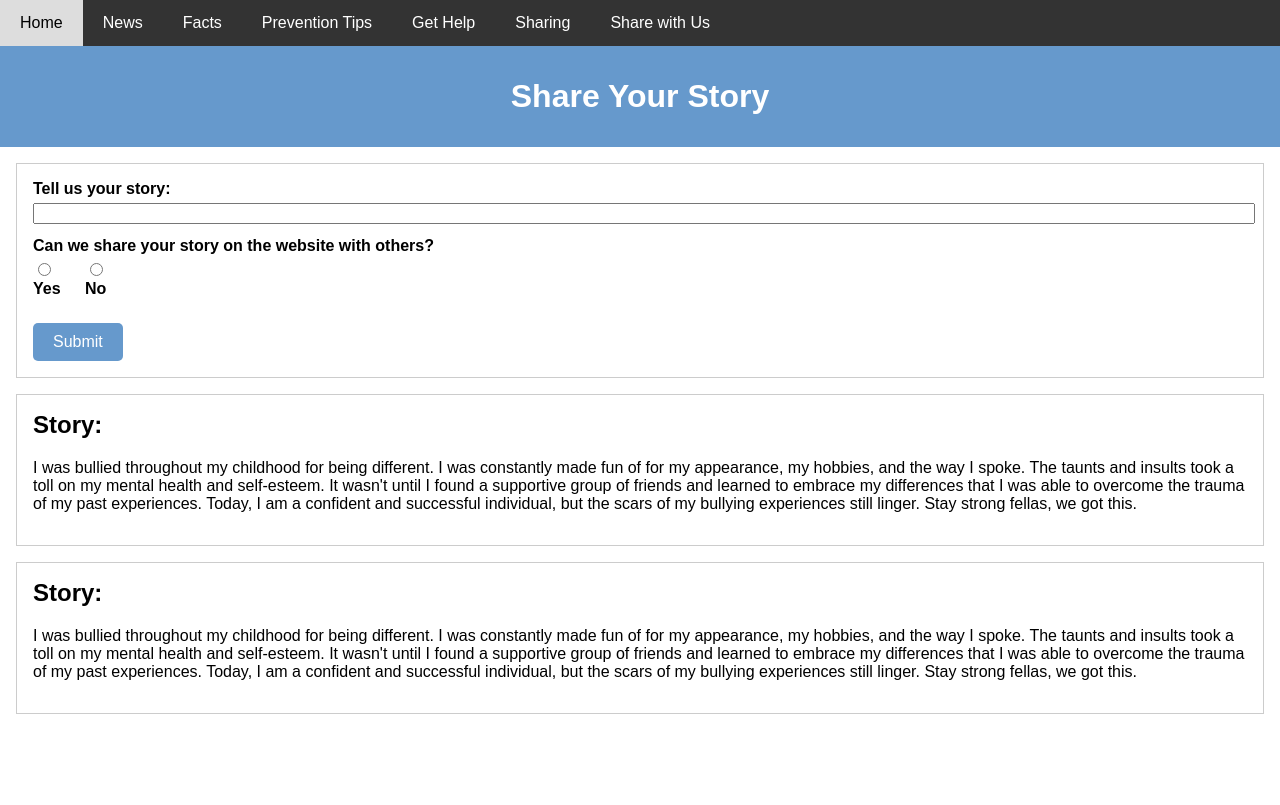
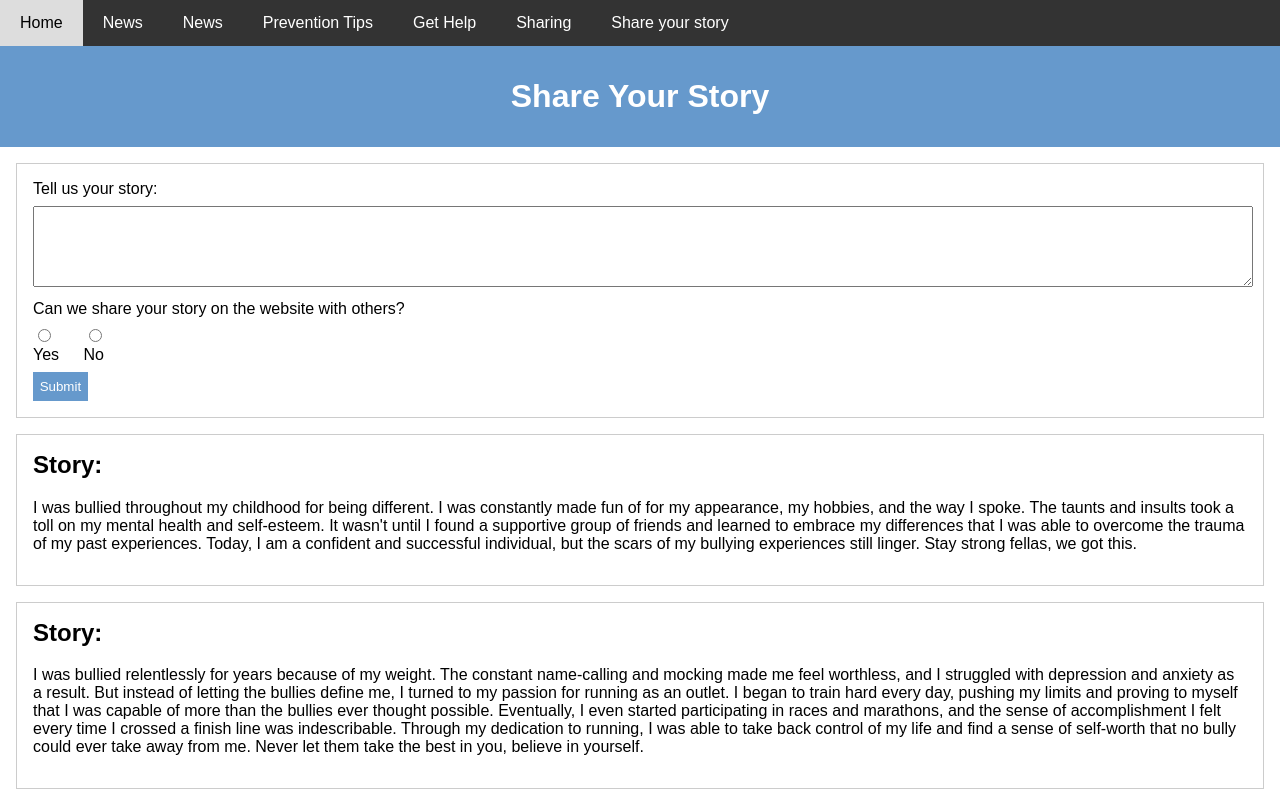
Before and after one commit to SurayaLotfi/OSPAssignment, a PHP site: page /story.php in a window 1280 px wide. Before the commit the page ends 714 px from the top, so only its background shows below. Run offline with PHP 8.4, Linux system fonts and the light colour scheme.

Commit message:
Update story.php

```diff
--- a/story.php
+++ b/story.php
@@ -72,67 +72,28 @@ session_start();
 			color: red;
 			cursor: pointer;
 		}
-		#share-with-us {
-		margin-top: 50px;
-		margin-bottom: 50px;
-		padding: 20px;
-		border: 1px solid #ddd;
-		border-radius: 5px;
-		}
-		.form-group {
-			margin-bottom: 20px;
-		}
-		label {
-			font-weight: bold;
-			display: block;
-			margin-bottom: 5px;
-		}
-		textarea, input[type="file"] {
-			width: 100%;
-			padding: 10px;
-			border-radius: 5px;
-			border: 1px solid #ddd;
-			font-size: 16px;
-			resize: none;
-		}
+
 		.radio-group {
 			display: inline-block;
 			margin-right: 20px;
 		}
-		input[type="submit"] {
-			background-color: #6699CC;
-			color: white;
-			padding: 10px 20px;
-			border-radius: 5px;
-			font-size: 16px;
-			cursor: pointer;
-			border: none;
-		}
-		input[type="submit"]:hover {
-			background-color: #3e8e41;
-		}
 	</style>
 </head>
+
 <body>
 <div class="navbar">
-<a href="homepage.php">Home</a>
+        <a href="home.php">Home</a>
         <a href="news.php">News</a>
-			<a href="facts.php">Facts</a>
+        <a href="facts.php">News</a>
         <a href="tips.php">Prevention Tips</a>
         <a href="gethelp.php">Get Help</a>
         <a href="newstories.php">Sharing</a>
-			<a href="story.php">Share with Us</a>
+        <a href="story.php">Share your story</a>
       </div>
 	<h1>Share Your Story</h1>
 	<form action="story.php" method="POST">
-		<?php
-			$rand=rand();
-			$_SESSION['rand']=$rand;
-		?>
-		<input type="hidden" value="<?php echo $rand; ?>" name="randcheck" />
 		<label for="story">Tell us your story:</label>
-        <!-- <textarea name="story" rows="5" required></textarea> -->
-        <input type="text" name="story" rows="5" required value="<?php echo htmlspecialchars($_POST['name'] ?? '', ENT_QUOTES); ?>">
+		<textarea name="story" rows="5" required></textarea>
 			<div class="form-group">
 				<label for="share-yes-no">Can we share your story on the website with others?</label>
 				<div class="radio-group">
@@ -147,24 +108,21 @@ session_start();
 		<input type="submit" value="Submit">
 	</form>
 
-
   <?php
 	if ($_SERVER["REQUEST_METHOD"] == "POST") {
-		if ($_POST['randcheck']==$_SESSION['rand']){
     $story = $_POST["story"];
 
     if (!isset($_SESSION["stories"])) {
         $_SESSION["stories"] = array();
-
     }
-
 
     // Add the new story to the beginning of the array of stories
     array_unshift($_SESSION["stories"], $story);
+
+    // Redirect to a GET request to display the stories
+    header("Location: {$_SERVER['PHP_SELF']}");
+    exit();
 }
-    }
-	// header('Location: displaystory.php');
-	// exit();
 
 // Display all the stories on the web page
 if (isset($_SESSION["stories"])) {
@@ -172,26 +130,21 @@ session_start();
         echo "<div class='story'>";
         echo "<h2>Story:</h2>";
         echo "<p>$s</p>";
-			echo "<p class='delete' onclick='deleteStory($key)'>Delete</p>";
+        // echo "<p class='delete' onclick='deleteStory($key)'>Delete</p>";
         echo "</div>";
     }
-
 }
 
-	// Delete a story if requested
-	if (isset($_GET["delete"])) {
-		$deleteIndex = $_GET["delete"];
-		unset($_SESSION["stories"][$deleteIndex]);
-		$_SESSION["stories"] = array_values($_SESSION["stories"]);
-	}
 ?>
-
-	<script>
+<!-- <script>
         function deleteStory(index) {
         if (index !== undefined && confirm("Are you sure you want to delete this story?")) {
             window.location.href = "story.php?delete=" + index;
         }
         }
+	</script> -->
+
+
 
 	</script>
     <div class = "story">
@@ -202,36 +155,11 @@ session_start();
 
     <div class = "story">
     <h2>Story:</h2>
-    <p>I was bullied throughout my childhood for being different. I was constantly made fun of for my appearance, my hobbies, and the way I spoke. The taunts and insults took a toll on my mental health and self-esteem. It wasn't until I found a supportive group of friends and learned to embrace my differences that I was able to overcome the trauma of my past experiences.
-        Today, I am a confident and successful individual, but the scars of my bullying experiences still linger. Stay strong fellas, we got this.</p>
+    <p>I was bullied relentlessly for years because of my weight. The constant name-calling and mocking made me feel worthless, and I struggled with depression and anxiety as a result. But instead of letting the bullies define me, I turned to my passion for running as an outlet. I began to train hard every day, pushing my limits and proving to myself that I was capable of more than the bullies ever thought possible. Eventually, I even started participating in races and marathons, and the sense of accomplishment I felt every time I crossed a finish line was indescribable. Through my dedication to running,
+		 I was able to take back control of my life and find a sense of self-worth that no bully could ever take away from me. Never let them take the best in you, believe in yourself.</p>
     </div>
 
-	<!-- <div id="share-with-us">
-    <h2>Share with Us</h2>
-    <form>
-        <div class="form-group">
-        <label for="experience">Share your experience:</label>
-        <textarea id="experience" name="experience" rows="5" required></textarea>
-        </div>
 
-        <div class="form-group">
-        <label for="share-yes-no">Can we share your story on the website with others?</label>
-        <div class="radio-group">
-            <input type="radio" id="yes" name="share-yes-no" value="yes" required>
-            <label for="yes">Yes</label>
-        </div>
-        <div class="radio-group">
-            <input type="radio" id="no" name="share-yes-no" value="no" required>
-            <label for="no">No</label>
-        </div>
-        </div>
-        <div class="form-group">
-        <input type="submit" value="Submit">
-        </div>
-    </form>
-    </div>
-
-  </div> -->
 
 </body>
 </html>
```
Lines whose indentation alone changed are shown as unchanged.
